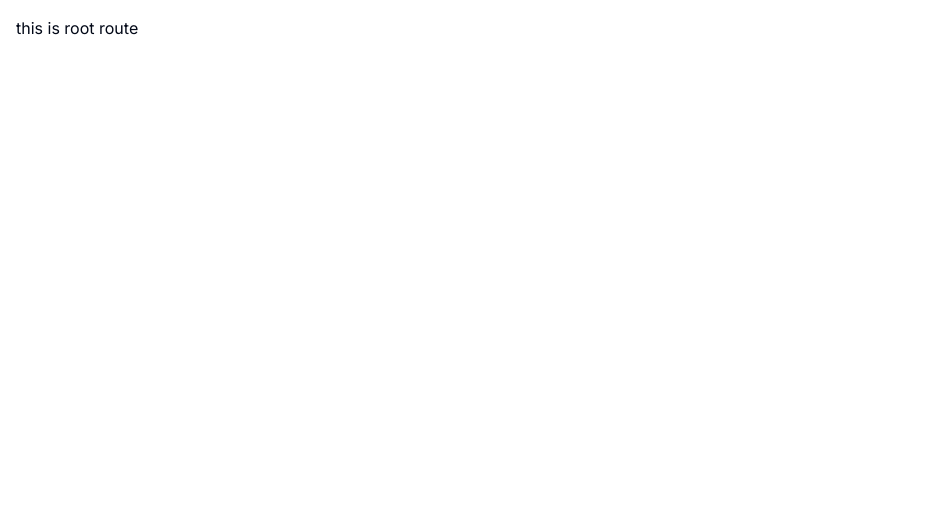
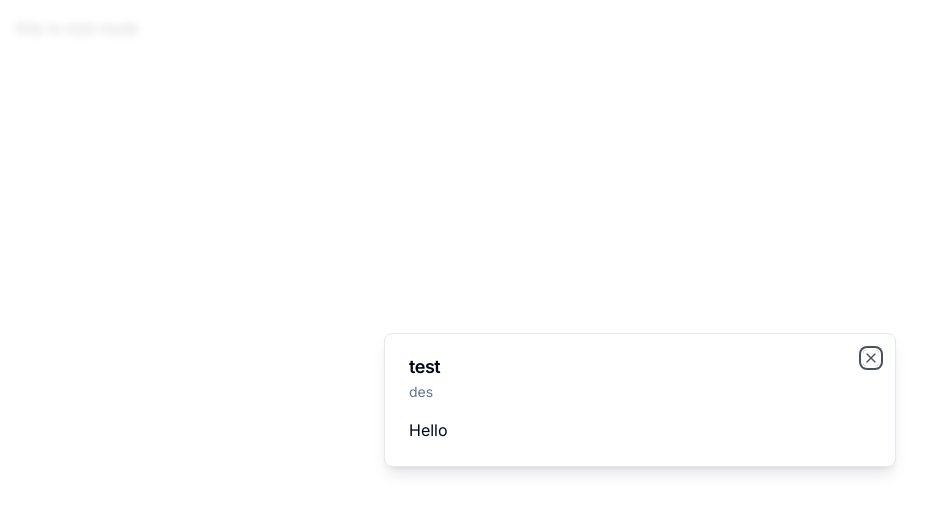
Before and after one commit to MarkDuLJ/ecommerce-admin, a Next.js app: page / in a window 1280 px wide. Shown: the top 512 px of the page, without its empty margins (0-942 px from the left). Built offline with nearby package versions, Linux system fonts and the light colour scheme.

Commit message:
put dialog in setup page

```diff
--- a/app/(root)/page.tsx
+++ b/app/(root)/page.tsx
@@ -1,10 +1,15 @@
+"use client"
+
 import { UserButton } from '@clerk/nextjs'
-import Image from 'next/image'
+import Modal from '@/components/shared/modal'
 
 export default function SetupPage() {
   return (
     <div className='p-4'>
-      <UserButton afterSignOutUrl='/'/>
+      <UserButton afterSignOutUrl='/' />
+      <Modal isOpen onClose={()=>{}} title='test' description='des'>
+        Hello
+      </Modal>
       this is root route
     </div>
   )
--- a/components/shared/modal.tsx
+++ b/components/shared/modal.tsx
@@ -29,9 +29,8 @@ const Modal:React.FC<ModalProps> = ({
                 <DialogHeader>
                     <DialogTitle>{title}</DialogTitle>
                     <DialogDescription>{description}</DialogDescription>
-                    <DialogDescription>{description}</DialogDescription>
                 </DialogHeader>
-                <div>{children}</div>
+                <>{children}</>
             </DialogContent>
         </Dialog>
     )
--- a/package.json
+++ b/package.json
@@ -20,7 +20,7 @@
     "clsx": "^2.0.0",
     "eslint": "8.47.0",
     "eslint-config-next": "13.4.15",
-    "lucide-react": "^0.268.0",
+    "lucide-react": "^0.263.1",
     "next": "13.4.13",
     "postcss": "8.4.27",
     "react": "18.2.0",
```
Also changed, not shown: 1 other file (tests, documents, lock files or other folders).
